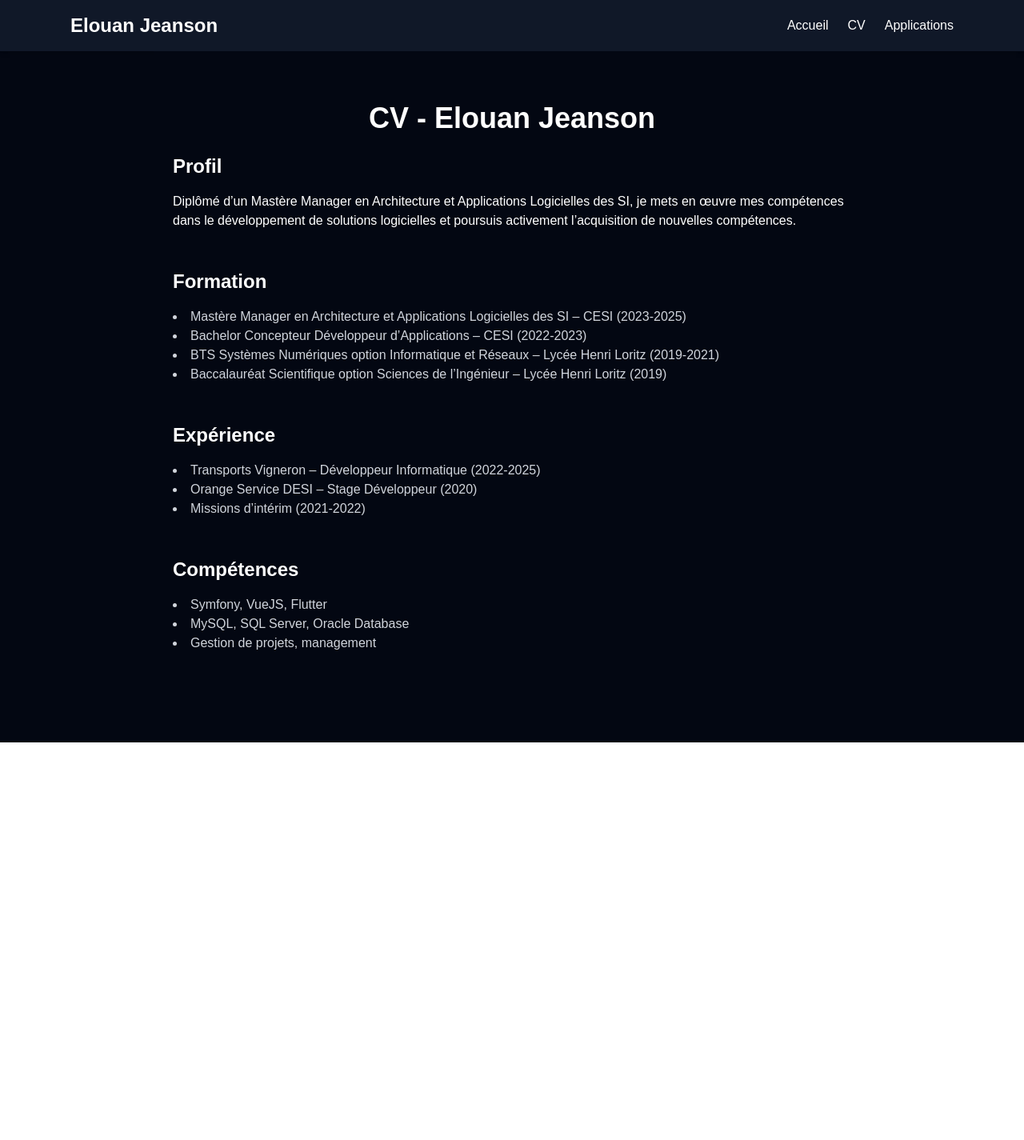
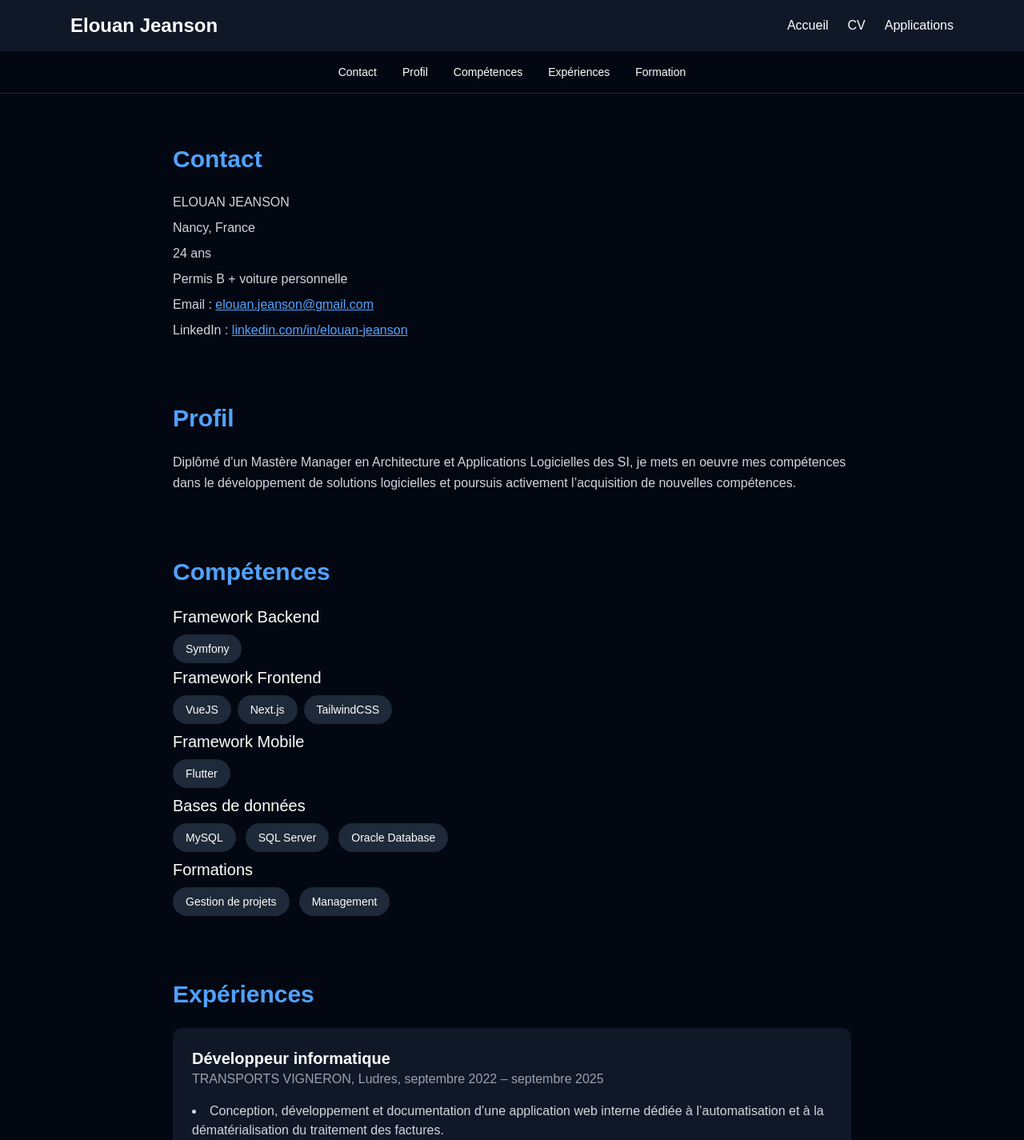
Before and after one commit to Elouan54/portfolio, a Next.js app: page /cv in a window 1280 px wide. Shown: the top 1425 px of the page at 80% size. Before the commit the page ends 928 px from the top, so only its background shows below. Built offline with nearby package versions, Linux system fonts and the light colour scheme.

Commit message:
feat: mettre à jour les dépendances et améliorer le CV avec des sections supplémentaires

```diff
--- a/package.json
+++ b/package.json
@@ -18,9 +18,11 @@
     "@types/node": "^20",
     "@types/react": "^19",
     "@types/react-dom": "^19",
+    "autoprefixer": "^10.4.24",
     "eslint": "^9",
     "eslint-config-next": "16.1.6",
-    "tailwindcss": "^4",
-    "typescript": "^5"
+    "postcss": "^8.5.6",
+    "tailwindcss": "^4.2.0",
+    "typescript": "^5.9.3"
   }
 }
--- a/pages/_app.tsx
+++ b/pages/_app.tsx
@@ -25,9 +25,13 @@ export default function App({ Component, pageProps }: AppProps) {
         <meta property="og:type" content="website" />
         <meta property="og:url" content="https://elouanjeanson.fr" />
         <meta property="og:image" content="https://elouanjeanson.fr/logo_portfolio.png" />
+        <meta property="og:site_name" content="Elouan Jeanson" />
 
         {/* Twitter */}
         <meta name="twitter:card" content="summary_large_image" />
+        <meta name="twitter:title" content="Elouan Jeanson – Portfolio" />
+        <meta name="twitter:description" content="Découvrez mes projets et mon CV." />
+        <meta name="twitter:image" content="https://elouanjeanson.fr/logo_portfolio.png" />
 
         <link rel="icon" href="/favicon.ico" />
 
@@ -40,9 +44,10 @@ export default function App({ Component, pageProps }: AppProps) {
               name: "Elouan Jeanson",
               url: "https://elouanjeanson.fr",
               jobTitle: "Développeur / Analyste",
+              image: "https://elouanjeanson.fr/logo_portfolio.png",
+              description: "Développeur et analyste spécialisé en applications web.",
               sameAs: [
-                "https://www.linkedin.com/in/tonprofil",
-                "https://github.com/tonprofil"
+                "https://www.linkedin.com/in/elouan-jeanson"
               ]
             }),
           }}
--- a/pages/cv.tsx
+++ b/pages/cv.tsx
@@ -1,55 +1,174 @@
-import Head from 'next/head'
+import Head from "next/head"
 
 export default function CV() {
   return (
-    <>
+    <div className="bg-gray-950 text-white min-h-screen scroll-smooth">
+
       <Head>
         <title>CV – Elouan Jeanson</title>
-        <meta
-          name="description"
-          content="Consultez le CV d’Elouan Jeanson, développeur et analyste."
-        />
-        <link rel="canonical" href="https://elouanjeanson.fr/cv/" />
       </Head>
 
-      <main className="min-h-screen bg-gray-950 text-white py-16 px-6 max-w-4xl mx-auto">
-        <h1 className="text-4xl font-bold mb-6 text-center">CV - Elouan Jeanson</h1>
+      {/* MENU STICKY */}
+      <nav className="sticky top-0 z-50 bg-gray-900/0 backdrop-blur border-b border-gray-800">
+        <div className="max-w-4xl mx-auto px-6 py-4 flex justify-center gap-8 text-sm">
+          <a href="#contact" className="hover:text-blue-400 transition">Contact</a>
+          <a href="#profil" className="hover:text-blue-400 transition">Profil</a>
+          <a href="#competences" className="hover:text-blue-400 transition">Compétences</a>
+          <a href="#experiences" className="hover:text-blue-400 transition">Expériences</a>
+          <a href="#formation" className="hover:text-blue-400 transition">Formation</a>
+        </div>
+      </nav>
 
-        <section className="mb-12">
-          <h2 className="text-2xl font-semibold mb-4">Profil</h2>
-          <p>
-            Diplômé d’un Mastère Manager en Architecture et Applications Logicielles des SI, je mets en œuvre mes compétences dans le développement de solutions logicielles et poursuis activement l’acquisition de nouvelles compétences.
+      <div className="max-w-4xl mx-auto px-6 py-16 space-y-20">
+
+        {/* CONTACT */}
+        <section id="contact">
+          <h2 className="text-3xl font-bold text-blue-400 mb-6">Contact</h2>
+          <div className="space-y-2 text-gray-300">
+            <p>ELOUAN JEANSON</p>
+            <p>Nancy, France</p>
+            <p>24 ans</p>
+            <p>Permis B + voiture personnelle</p>
+            <p>Email : <a href="mailto:elouan.jeanson@gmail.com" className="text-blue-400 underline hover:text-blue-600">
+            elouan.jeanson@gmail.com</a></p>
+            <p>LinkedIn : <a href="https://www.linkedin.com/in/elouan-jeanson" target="_blank" rel="noopener noreferrer" className="text-blue-400 underline">
+            linkedin.com/in/elouan-jeanson</a></p>
+          </div>
+        </section>
+
+        {/* PROFIL */}
+        <section id="profil">
+          <h2 className="text-3xl font-bold text-blue-400 mb-6">Profil</h2>
+          <p className="text-gray-300 leading-relaxed">
+            Diplômé d’un Mastère Manager en Architecture et Applications
+            Logicielles des SI, je mets en oeuvre mes compétences dans le
+            développement de solutions logicielles et poursuis activement
+            l’acquisition de nouvelles compétences.
           </p>
         </section>
 
-        <section className="mb-12">
-          <h2 className="text-2xl font-semibold mb-4">Formation</h2>
-          <ul className="list-disc list-inside text-gray-300">
-            <li>Mastère Manager en Architecture et Applications Logicielles des SI – CESI (2023-2025)</li>
-            <li>Bachelor Concepteur Développeur d’Applications – CESI (2022-2023)</li>
-            <li>BTS Systèmes Numériques option Informatique et Réseaux – Lycée Henri Loritz (2019-2021)</li>
-            <li>Baccalauréat Scientifique option Sciences de l’Ingénieur – Lycée Henri Loritz (2019)</li>
-          </ul>
+        {/* COMPÉTENCES */}
+        <section id="competences">
+          <h2 className="text-3xl font-bold text-blue-400 mb-6">Compétences</h2>
+          <h3 className="text-xl mb-2">Framework Backend</h3>
+          <div className="flex flex-wrap gap-3 mb-1">
+              <span className="bg-gray-800 px-4 py-2 rounded-full text-sm hover:bg-blue-500 transition">Symfony</span>
+          </div>
+          <h3 className="text-xl mb-2">Framework Frontend</h3>
+          <div className="flex flex-wrap gap-2 mb-2">
+              <span className="bg-gray-800 px-4 py-2 rounded-full text-sm hover:bg-blue-500 transition">VueJS</span>
+              <span className="bg-gray-800 px-4 py-2 rounded-full text-sm hover:bg-blue-500 transition">Next.js</span>
+              <span className="bg-gray-800 px-4 py-2 rounded-full text-sm hover:bg-blue-500 transition">TailwindCSS</span>
+          </div>
+          <h3 className="text-xl mb-2">Framework Mobile</h3>
+          <div className="flex flex-wrap gap-3 mb-2">
+              <span className="bg-gray-800 px-4 py-2 rounded-full text-sm hover:bg-blue-500 transition">Flutter</span>
+          </div>
+          <h3 className="text-xl mb-2">Bases de données</h3>
+          <div className="flex flex-wrap gap-3 mb-2">
+              <span className="bg-gray-800 px-4 py-2 rounded-full text-sm hover:bg-blue-500 transition">MySQL</span>
+              <span className="bg-gray-800 px-4 py-2 rounded-full text-sm hover:bg-blue-500 transition">SQL Server</span>
+              <span className="bg-gray-800 px-4 py-2 rounded-full text-sm hover:bg-blue-500 transition">Oracle Database</span>
+          </div>
+          <h3 className="text-xl mb-2">Formations</h3>
+          <div className="flex flex-wrap gap-3 mb-2">
+              <span className="bg-gray-800 px-4 py-2 rounded-full text-sm hover:bg-blue-500 transition">Gestion de projets</span>
+              <span className="bg-gray-800 px-4 py-2 rounded-full text-sm hover:bg-blue-500 transition">Management</span>
+          </div>
         </section>
 
-        <section className="mb-12">
-          <h2 className="text-2xl font-semibold mb-4">Expérience</h2>
-          <ul className="list-disc list-inside text-gray-300">
-            <li>Transports Vigneron – Développeur Informatique (2022-2025)</li>
-            <li>Orange Service DESI – Stage Développeur (2020)</li>
-            <li>Missions d’intérim (2021-2022)</li>
-          </ul>
+        {/* EXPÉRIENCES */}
+        <section id="experiences">
+          <h2 className="text-3xl font-bold text-blue-400 mb-6">Expériences</h2>
+
+          <div className="space-y-6">
+            <div className="bg-gray-900 p-6 rounded-xl hover:scale-105 transition">
+              <h3 className="text-xl font-semibold">Développeur informatique</h3>
+              <p className="text-gray-400">TRANSPORTS VIGNERON, Ludres, septembre 2022 – septembre 2025</p>
+              <ul className="text-gray-300 mt-4 space-y-2 list-disc list-inside">
+                <li>Conception, développement et documentation d’une application web
+                  interne dédiée à l’automatisation et à la dématérialisation du
+                  traitement des factures.
+                </li>
+                <li>Développement frontend : HTML, CSS, JavaScript, Ajax, jQuery
+                  (interfaces dynamiques et ergonomiques).
+                </li>
+                <li>Développement backend : PHP, MySQL (gestion des données et
+                  logique métier de facturation).
+                </li>
+                <li>Collaboration avec les équipes comptabilité, facturation et exploitation
+                  afin d’intégrer les contraintes métiers et comptables.
+                </li>
+                <li>Analyse comparative de différentes Plateformes de Dématérialisation
+                  Partenaire (PDP) dans le cadre de la réforme de la facture
+                  électronique.
+                </li>
+                <li>Support et hotline informatique interne : assistance aux utilisateurs,
+                  résolution d’incidents techniques et accompagnement à la prise en
+                  main de l’outil.
+                </li>
+                <li>Contribution à l’amélioration des processus internes
+                </li>
+              </ul>
+            </div>
+
+            <div className="bg-gray-900 p-6 rounded-xl hover:scale-105 transition">
+              <h3 className="text-xl font-semibold">Missions d&apos;intérim</h3>
+              <p className="text-gray-400">Nancy et alentours, décembre 2021 – mars 2022</p>
+            </div>
+
+            <div className="bg-gray-900 p-6 rounded-xl hover:scale-105 transition">
+              <h3 className="text-xl font-semibold">Stage développeur informatique</h3>
+              <p className="text-gray-400">ORANGE SERVICE DESI, Vandoeuvre-lès-Nancy, juin 2020 – juillet 2020</p>
+              <ul className="text-gray-300 mt-4 space-y-2 list-disc list-inside">
+                <li>Conception d’une application web de monitoring : amélioration de
+                  la supervision des données via un framework PHP interne
+                </li>
+                <li>
+                  Remplacement d’une application de monitoring : fiabilisation des
+                  processus de validation et modernisation du système
+                </li>
+              </ul>
+            </div>
+          </div>
         </section>
 
-        <section className="mb-12">
-          <h2 className="text-2xl font-semibold mb-4">Compétences</h2>
-          <ul className="list-disc list-inside text-gray-300">
-            <li>Symfony, VueJS, Flutter</li>
-            <li>MySQL, SQL Server, Oracle Database</li>
-            <li>Gestion de projets, management</li>
-          </ul>
+        {/* FORMATION */}
+        <section id="formation">
+          <h2 className="text-3xl font-bold text-blue-400 mb-6">Formation</h2>
+
+          <div className="space-y-6">
+            <div className="bg-gray-900 p-6 rounded-xl hover:scale-105 transition">
+              <h3 className="text-xl font-semibold">MASTÈRE MANAGER EN ARCHITECTURE ET
+                APPLICATIONS LOGICIELLES DES SI
+              </h3>
+              <p className="text-gray-400">CESI alternance, Vandoeuvre-lès-Nancy, septembre 2023 - septembre 2025</p>
+            </div>
+
+            <div className="bg-gray-900 p-6 rounded-xl hover:scale-105 transition">
+              <h3 className="text-xl font-semibold">BACHELOR CONCEPTEUR DÉVELOPPEUR
+                D’APPLICATIONS
+              </h3>
+              <p className="text-gray-400">CESI alternance, Vandoeuvre-lès-Nancy, septembre 2022 - septembre 2023</p>
+            </div>
+
+            <div className="bg-gray-900 p-6 rounded-xl hover:scale-105 transition">
+              <h3 className="text-xl font-semibold">BREVET DE TECHNICIEN SUPÉRIEUR
+                SYSTÈMES NUMÉRIQUES OPTION
+                INFORMATIQUE ET RÉSEAUX
+              </h3>
+              <p className="text-gray-400">Lycée Henri Loritz, Nancy, septembre 2019 - septembre 2021</p>
+            </div>
+
+            <div className="bg-gray-900 p-6 rounded-xl hover:scale-105 transition">
+              <h3 className="text-xl font-semibold">BACCALAURÉAT SCIENTIFIQUE OPTION
+                SCIENCES DE L’INGÉNIEUR
+              </h3>
+              <p className="text-gray-400">Lycée Henri Loritz, Nancy, 2019</p>
+            </div>
+          </div>
         </section>
-      </main>
-      </>
+      </div>
+    </div>
   )
 }
--- a/pages/index.tsx
+++ b/pages/index.tsx
@@ -11,6 +11,7 @@ export default function Home() {
           <a
             href="https://github.com/Elouan54/portfolio"
             target="_blank"
+            rel="noopener noreferrer"
             className="mt-6 px-4 py-2 bg-blue-500 text-white rounded hover:bg-blue-600"
           >
             Voir le code sur GitHub
@@ -47,7 +48,7 @@ export default function Home() {
             </a>
           </p>
           <p className="mb-4">
-            <a href="https://www.linkedin.com/in/elouan-jeanson" target="_blank" className="text-blue-400 underline">
+            <a href="https://www.linkedin.com/in/elouan-jeanson" target="_blank" rel="noopener noreferrer" className="text-blue-400 underline">
               LinkedIn
             </a>
           </p>
```
Also changed, not shown: 1 other file (tests, documents, lock files or other folders).
